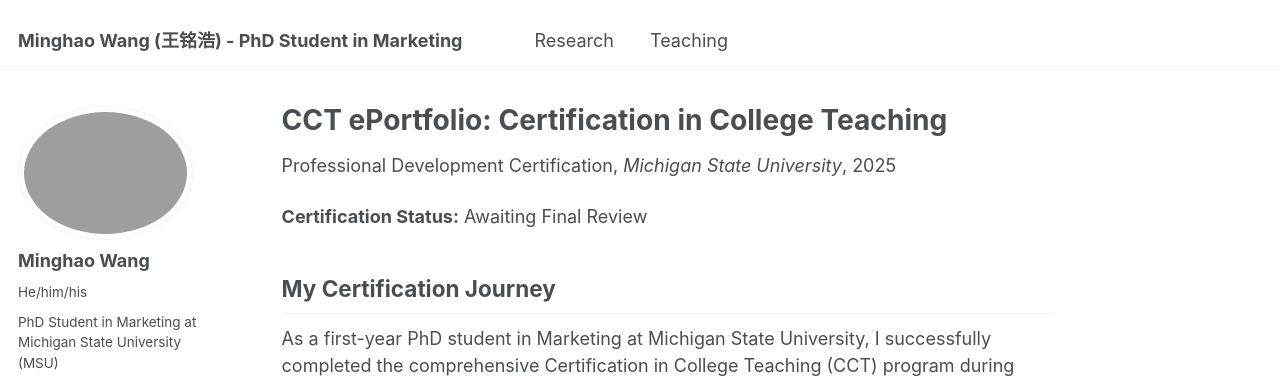
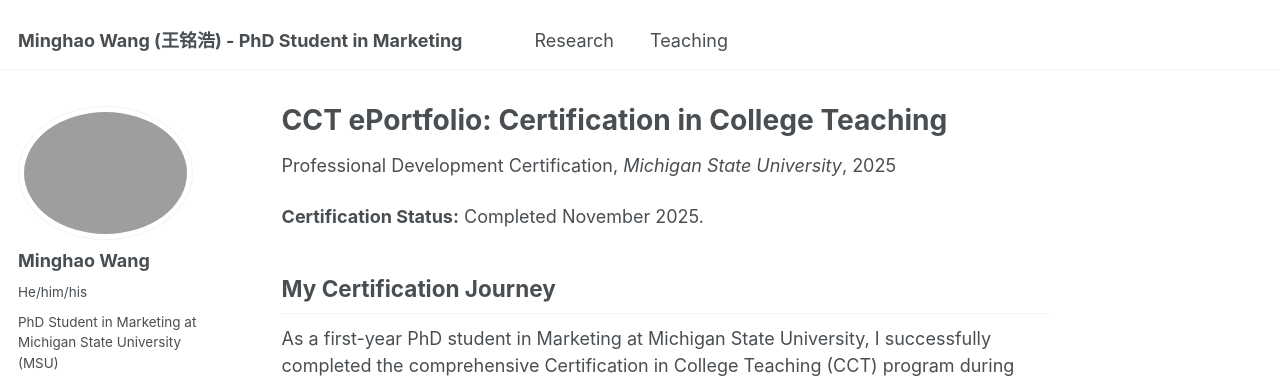
Before and after one commit to minghaowang-research/minghaowang-research.github.io, a Jekyll site: the page built from _teaching/certification-college-teaching.md, in a window 1280 px wide and 900 px high. Shown: the top 383 px of the window. Built offline with Jekyll 4.4.1, drawn with Linux system fonts in a browser that asks for light colours; some web fonts are replaced.

Commit message:
Updated CCTI to Completed

```diff
--- a/_teaching/certification-college-teaching.md
+++ b/_teaching/certification-college-teaching.md
@@ -11,7 +11,7 @@ excerpt: "Evidence-based marketing education certification demonstrating mastery
 
 <!-- excerpt-end -->
 
-**Certification Status:** Awaiting Final Review
+**Certification Status:** Completed November 2025.
 
 ## My Certification Journey
 
```
